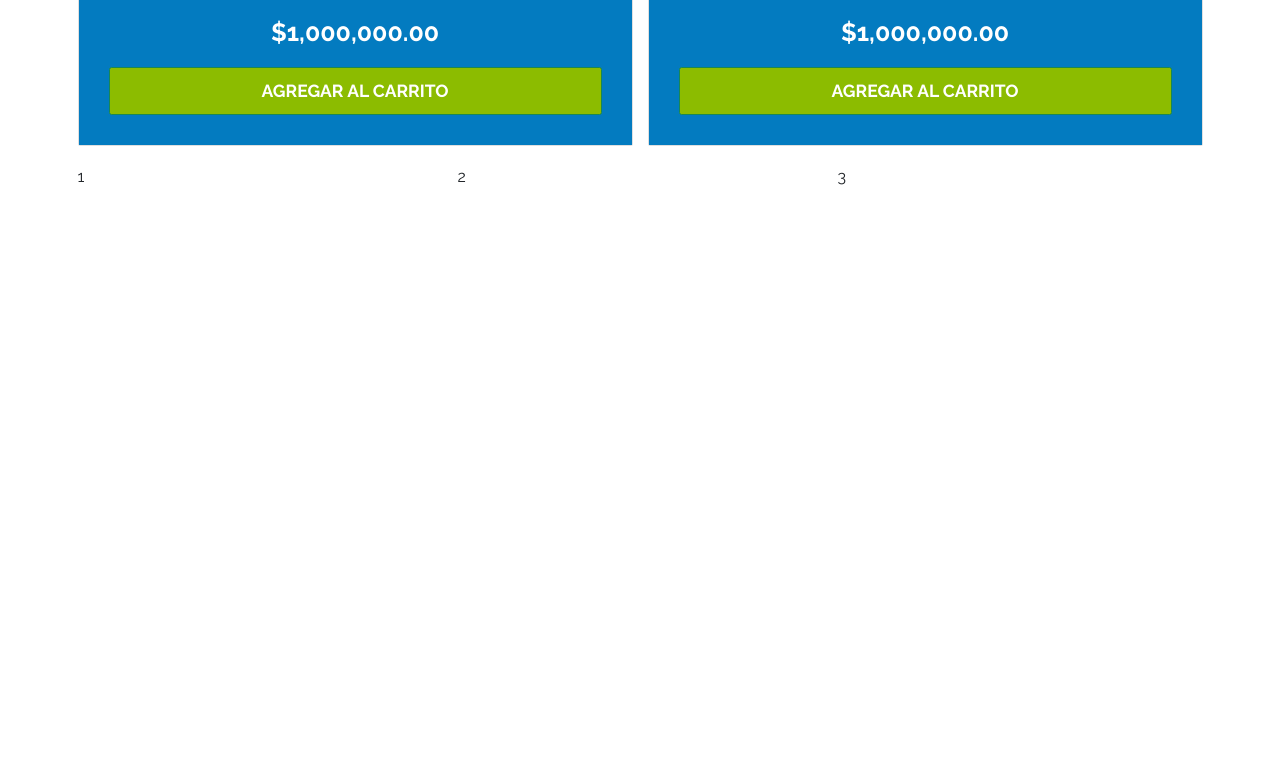
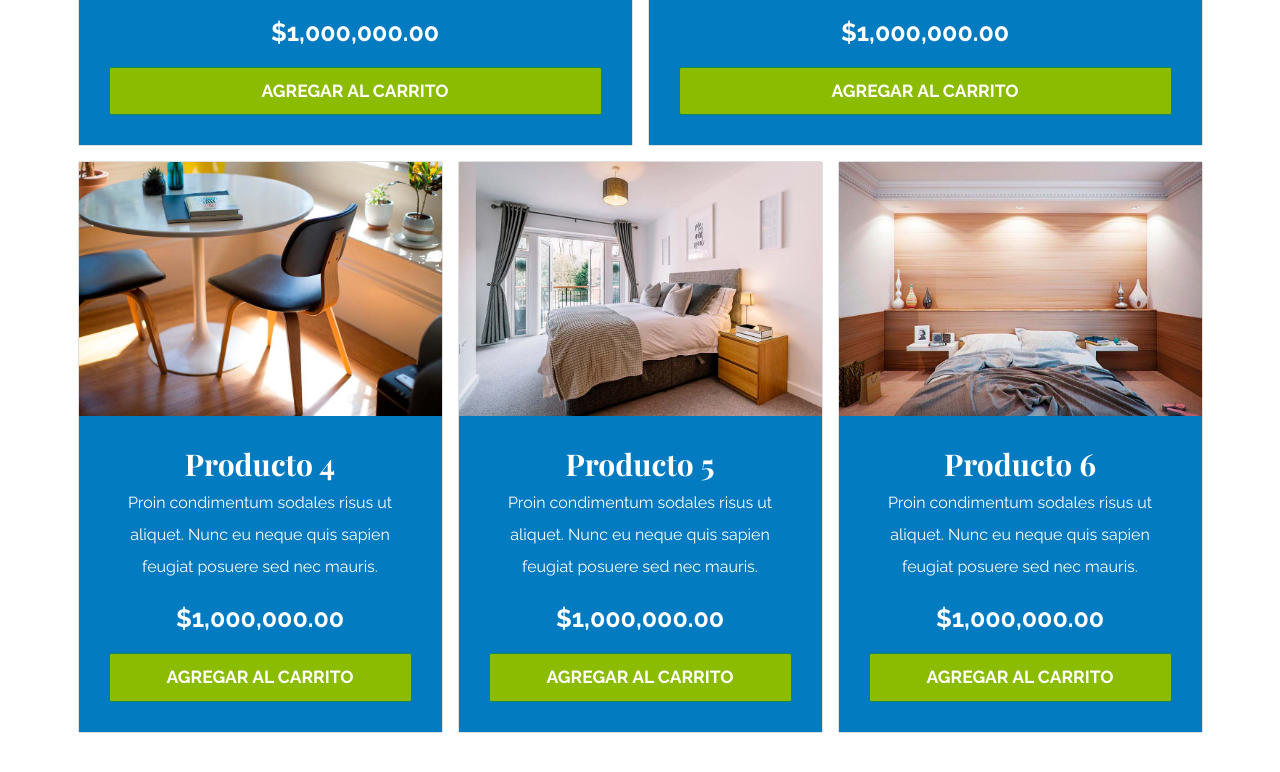
Before and after one commit to Naibaf93/tienda-muebles-bootstrap, a plain HTML site: page 02-ecommerce/index.html in a window 1280 px wide. Shown: the part 1887-2659 px from the top of the page. Before the commit the page ends 2110 px from the top, so only its background shows below. Drawn offline with nearby package versions, Linux system fonts and the light colour scheme.

Commit message:
creando los ultimos 3 productos y creando un hover a los botones

```diff
--- a/02-ecommerce/css/app.css
+++ b/02-ecommerce/css/app.css
@@ -3,6 +3,7 @@
 :root {
     --bs-blue: #037BC0;
     --bs-green: #8CBC00;
+    --hover-green: #769c02;
 }
 /* Globales */
 
@@ -61,6 +62,12 @@ h3 {
 
 .btn-success {
     background-color: var(--bs-green)!important;
+    transition: background-color .3s ease-out;
+}
+
+.btn:hover {
+    background-color: var(--hover-green)!important;
+    cursor: pointer;
 }
 
 .bg-primary {
--- a/02-ecommerce/index.html
+++ b/02-ecommerce/index.html
@@ -78,14 +78,38 @@
         </div>
 
         <div class="row">
-            <div class="col-md-4">
-                1
+            <div class="col-md-4 mb-4">
+                <div class="card">
+                    <img src="img/producto4.jpg" alt="imagen producto">
+                    <div class="card-body text-center bg-primary text-white p-5">
+                        <h3>Producto 4</h3>
+                        <p>Proin condimentum sodales risus ut aliquet. Nunc eu neque quis sapien feugiat posuere sed nec mauris.</p>
+                        <p class="fs-1 fw-bold">$1,000,000.00</p>
+                        <a href="#" class="btn btn-success fs-3 fw-bold text-uppercase py-3 w-100">agregar al carrito</a>
+                    </div>
+                </div>
+            </div>
+            <div class="col-md-4 mb-4">
+                <div class="card">
+                    <img src="img/producto5.jpg" alt="imagen producto">
+                    <div class="card-body text-center bg-primary text-white p-5">
+                        <h3>Producto 5</h3>
+                        <p>Proin condimentum sodales risus ut aliquet. Nunc eu neque quis sapien feugiat posuere sed nec mauris.</p>
+                        <p class="fs-1 fw-bold">$1,000,000.00</p>
+                        <a href="#" class="btn btn-success fs-3 fw-bold text-uppercase py-3 w-100">agregar al carrito</a>
+                    </div>
+                </div>
             </div>
             <div class="col-md-4">
-                2
-            </div>
-            <div class="col-md-4">
-                3
+                <div class="card">
+                    <img src="img/producto6.jpg" alt="imagen producto">
+                    <div class="card-body text-center bg-primary text-white p-5">
+                        <h3>Producto 6</h3>
+                        <p>Proin condimentum sodales risus ut aliquet. Nunc eu neque quis sapien feugiat posuere sed nec mauris.</p>
+                        <p class="fs-1 fw-bold">$1,000,000.00</p>
+                        <a href="#" class="btn btn-success fs-3 fw-bold text-uppercase py-3 w-100">agregar al carrito</a>
+                    </div>
+                </div>
             </div>
         </div>
     </main>
```
